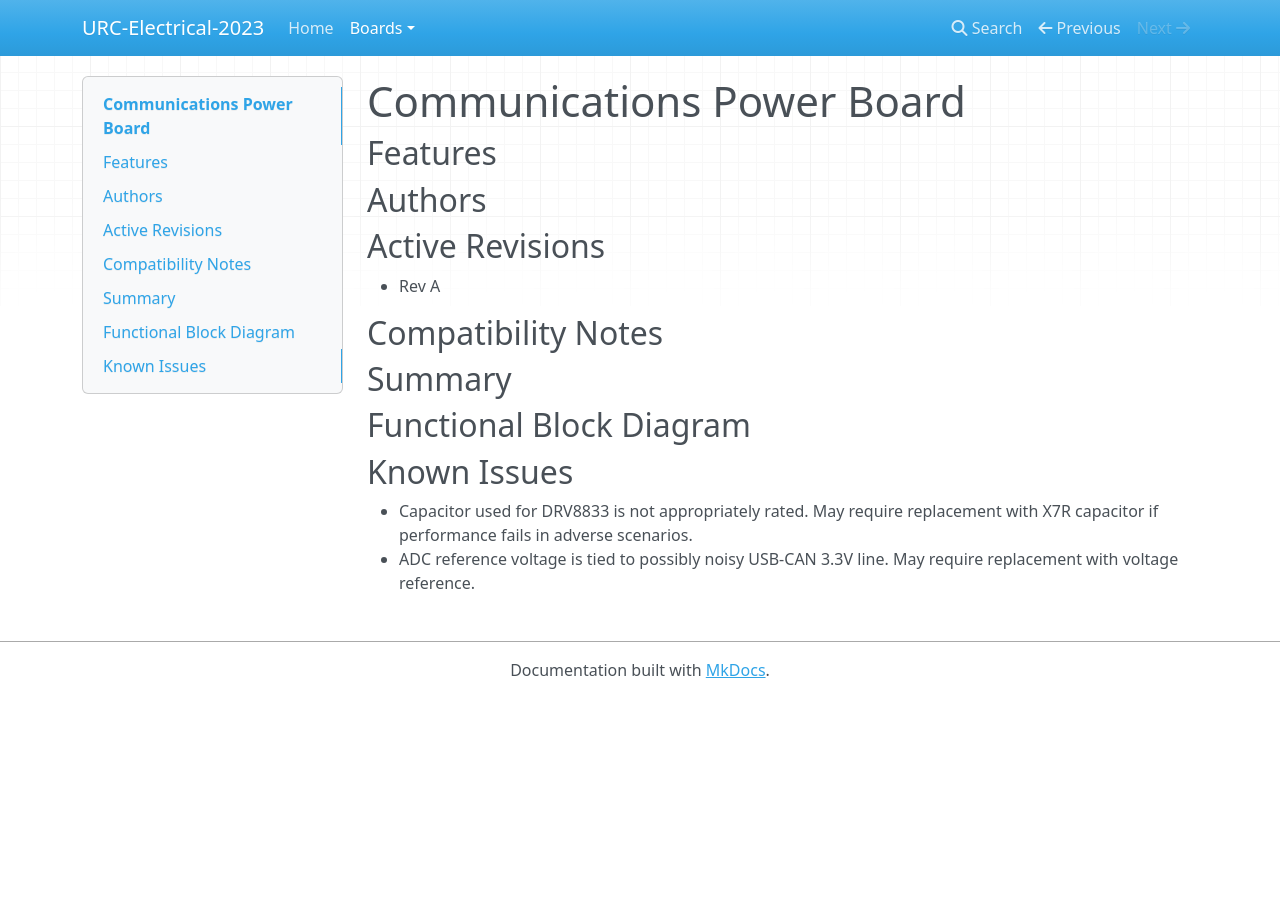
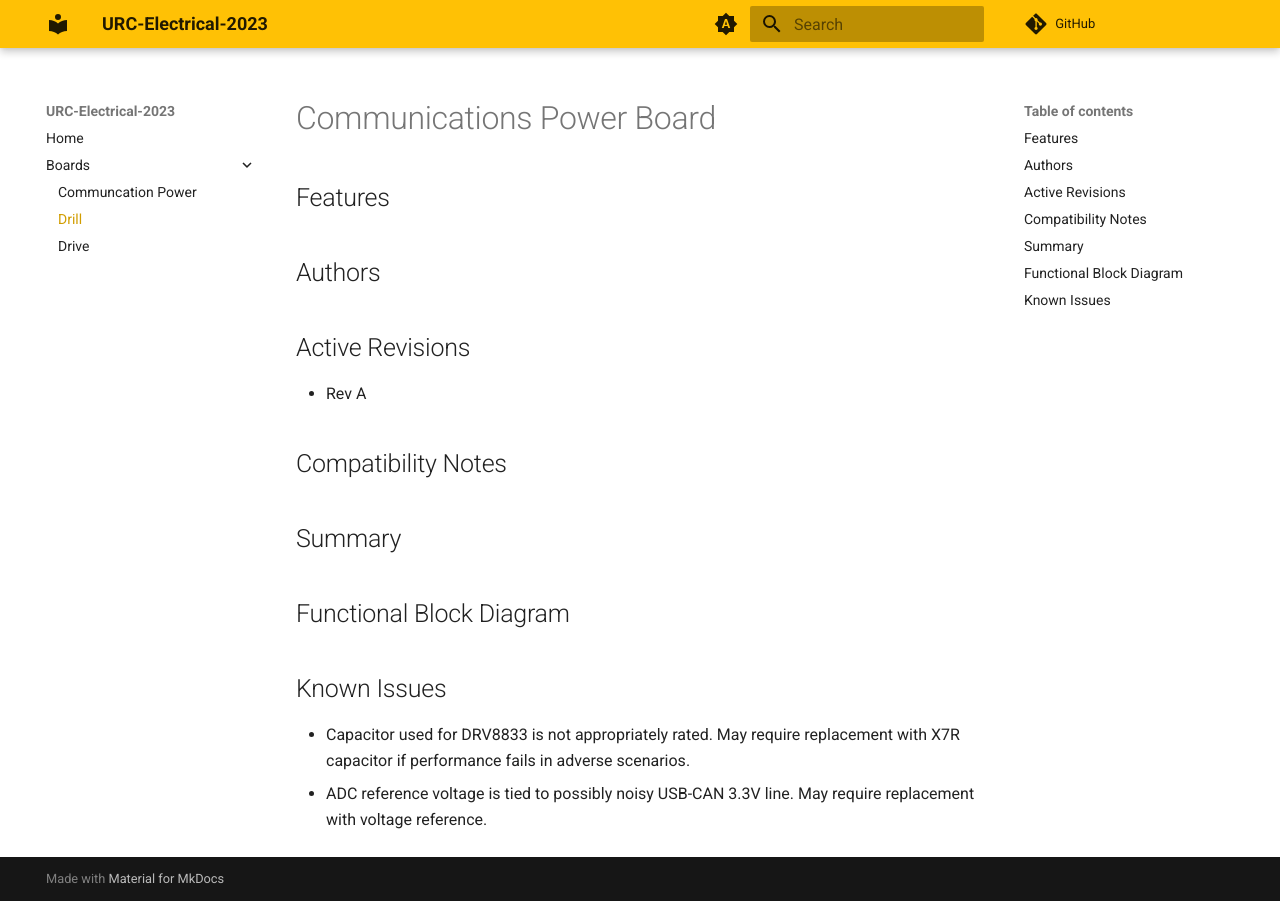
Before and after one commit to SJSURoboticsTeam/urc-electrical-2023, an MkDocs documentation site: the page built from docs/Drill/Documentation.md, in a window 1280 px wide. Built offline with MkDocs 1.6.1 and Material for MkDocs 9.7.7, drawn with Linux system fonts in a browser that asks for light colours; nearby versions of some CDN libraries; comment, search, counter and statistics services are not loaded; the version menu is left out.

Commit message:
added light/dark, added pdf embed

```diff
--- a/mkdocs.yml
+++ b/mkdocs.yml
@@ -1,10 +1,38 @@
 site_name: URC-Electrical-2023
-site_url: https://example.com/
+repo_url: https://github.com/SJSURoboticsTeam/urc-electrical-2023
 nav:
   - Home: index.md
   - Boards:
     - 'Communcation Power': CommunicationPower/Documentation.md
-    - 'Drill': Drill/Documentation.md
+    - Drill: Drill/Documentation.md
+    - Drive: Drive.md
+
+plugins:
+    - search
+    - macros
+
+theme:
+  name: material
+  palette:
+    - media: "(prefers-color-scheme)"
+      primary: amber
+      toggle:
+        icon: material/brightness-auto
+        name: Switch to light mode
+
+    - media: "(prefers-color-scheme: light)"
+      scheme: default
+      primary: amber
+      toggle:
+        icon: material/brightness-7
+        name: Switch to dark mode
+
+    - media: "(prefers-color-scheme: dark)"
+      scheme: slate
+      primary: amber
+      toggle:
+        icon: material/brightness-4
+        name: Switch to system preference
 
 extra:
   version:
@@ -20,3 +48,6 @@ markdown_extensions:
         - name: mermaid
           class: mermaid
           format: !!python/name:pymdownx.superfences.fence_code_format
+  - pymdownx.pathconverter:
+      absolute: false
+      tags: 'a script img link object embed'
--- a/pyproject.toml
+++ b/pyproject.toml
@@ -10,6 +10,7 @@ python = "^3.11"
 mkdocs = "^1.5.3"
 pymdown-extensions = "^10.7"
 mkdocs-material = "^9.5.9"
+mkdocs-macros-plugin = "^1.0.5"
 
 [build-system]
 requires = ["poetry-core"]
```
Also changed, not shown: docs/Drive.md (added, +8 -0 lines), 12 other files.
